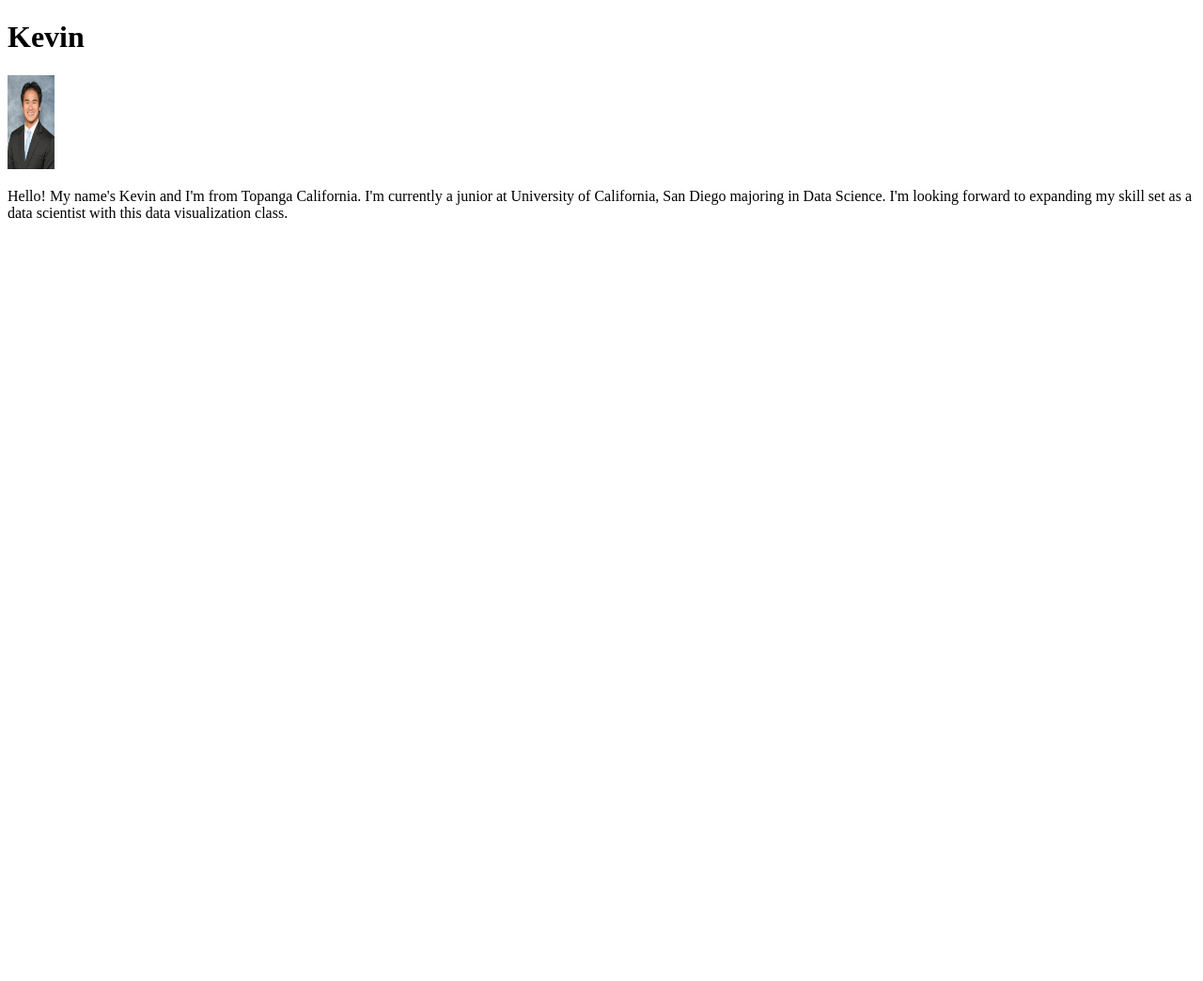
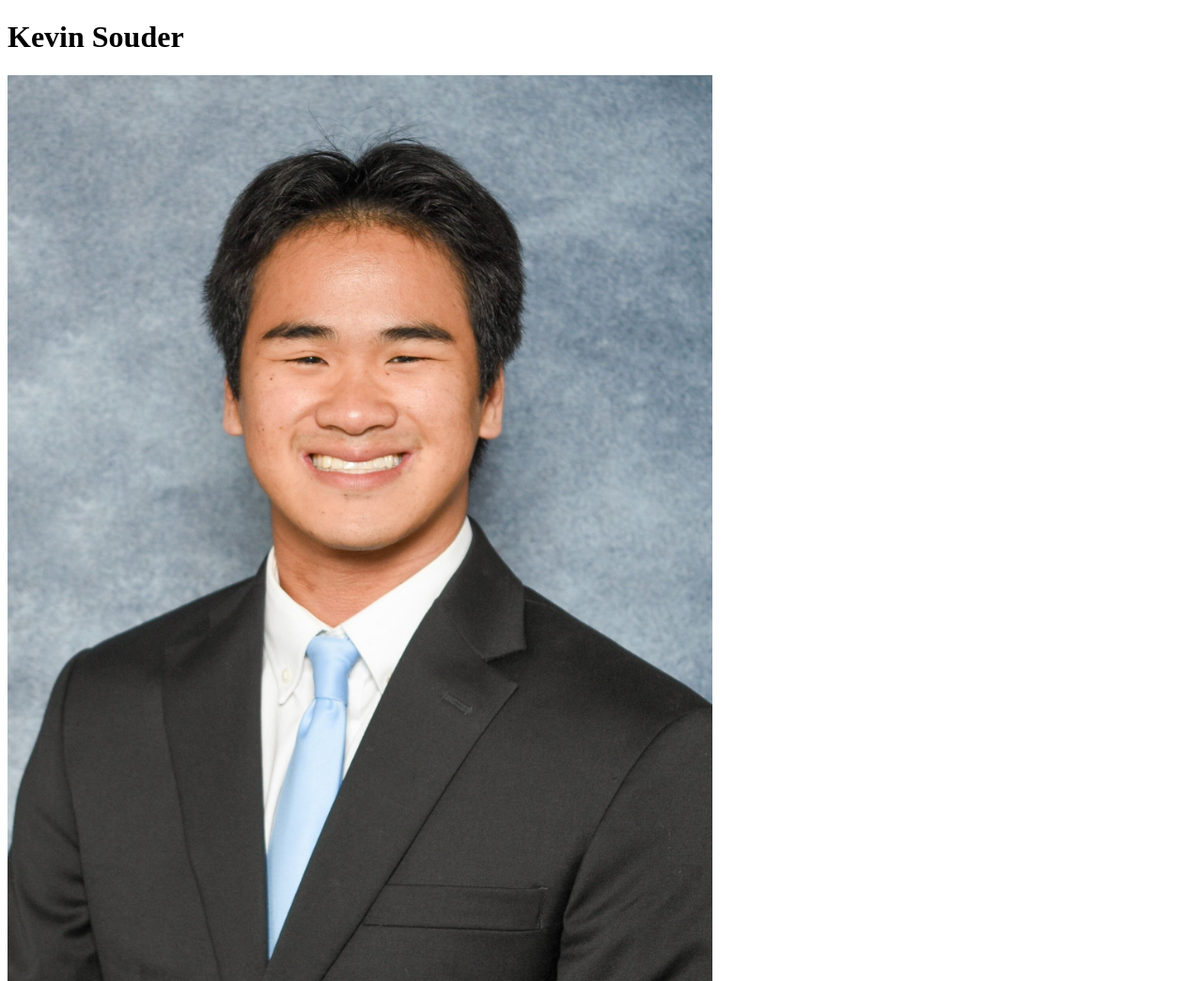
Before and after one commit to kesouder/Kevin_portfolio, a plain HTML site: page index.html in a window 1280 px wide. Shown: the top 1044 px of the page at 94% size. Before the commit the page ends 800 px from the top, so only its background shows below. Drawn offline with Linux system fonts and the light colour scheme.

Commit message:
test 2 image size

```diff
--- a/index.html
+++ b/index.html
@@ -7,9 +7,9 @@
 </head>
 <body>
 
-    <h1> Kevin </h1>
+    <h1> Kevin Souder </h1>
     <img src="images/IMG_3271.JPG" alt="A professional picture of myself in formal attire, from the shoulders up"
-    width = 50 height = 100/>
+    width = 750 height = 1020/>
     <p>
         Hello! My name's Kevin and I'm from Topanga California.
         I'm currently a junior at University of California, San Diego majoring in Data Science.
```
